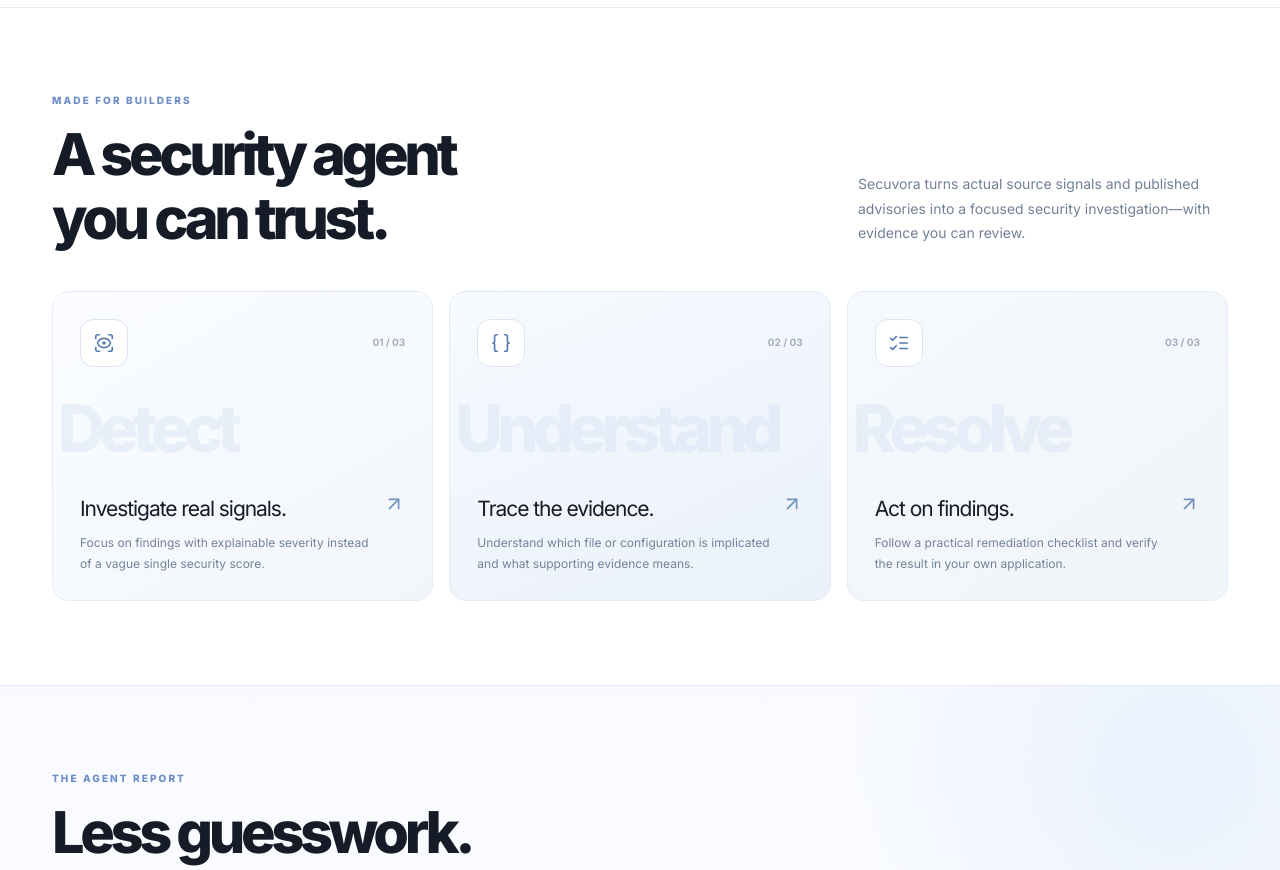
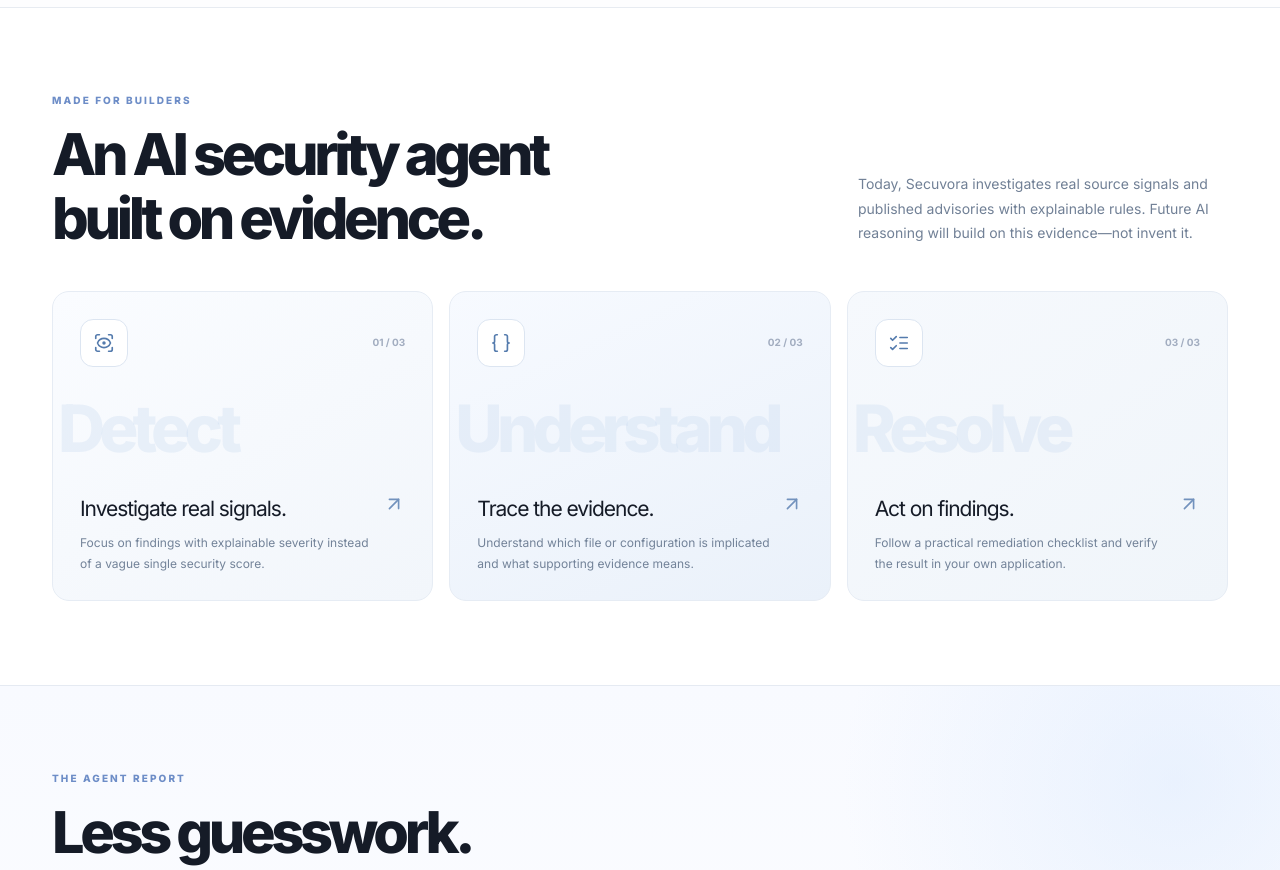
Before and after one commit to helloskyorigin/Safe-sure, a Next.js app: page / in a window 1280 px wide. Shown: the part 1340-2210 px from the top of the page. Built offline with nearby package versions, Linux system fonts and the light colour scheme.

Commit message:
brand(agent): carry honest AI-agent vision through connect, value and footer

```diff
--- a/components/ValueSection.tsx
+++ b/components/ValueSection.tsx
@@ -15,8 +15,8 @@ export default function ValueSection() {
     <section className="value-section section" aria-labelledby="value-heading">
       <div className="container">
         <motion.div className="value-heading" initial={{ y: 24 }} whileInView={{ y: 0 }} viewport={{ once: true }} transition={{ duration: reduceMotion ? 0 : .7 }}>
-          <div><p className="eyebrow">MADE FOR BUILDERS</p><h2 id="value-heading">A security agent<br/>you can trust.</h2></div>
-          <p>Secuvora turns actual source signals and published advisories into a focused security investigation—with evidence you can review.</p>
+          <div><p className="eyebrow">MADE FOR BUILDERS</p><h2 id="value-heading">An AI security agent<br/>built on evidence.</h2></div>
+          <p>Today, Secuvora investigates real source signals and published advisories with explainable rules. Future AI reasoning will build on this evidence—not invent it.</p>
         </motion.div>
         <div className="value-grid">
           {cards.map((card, i) => (
```
